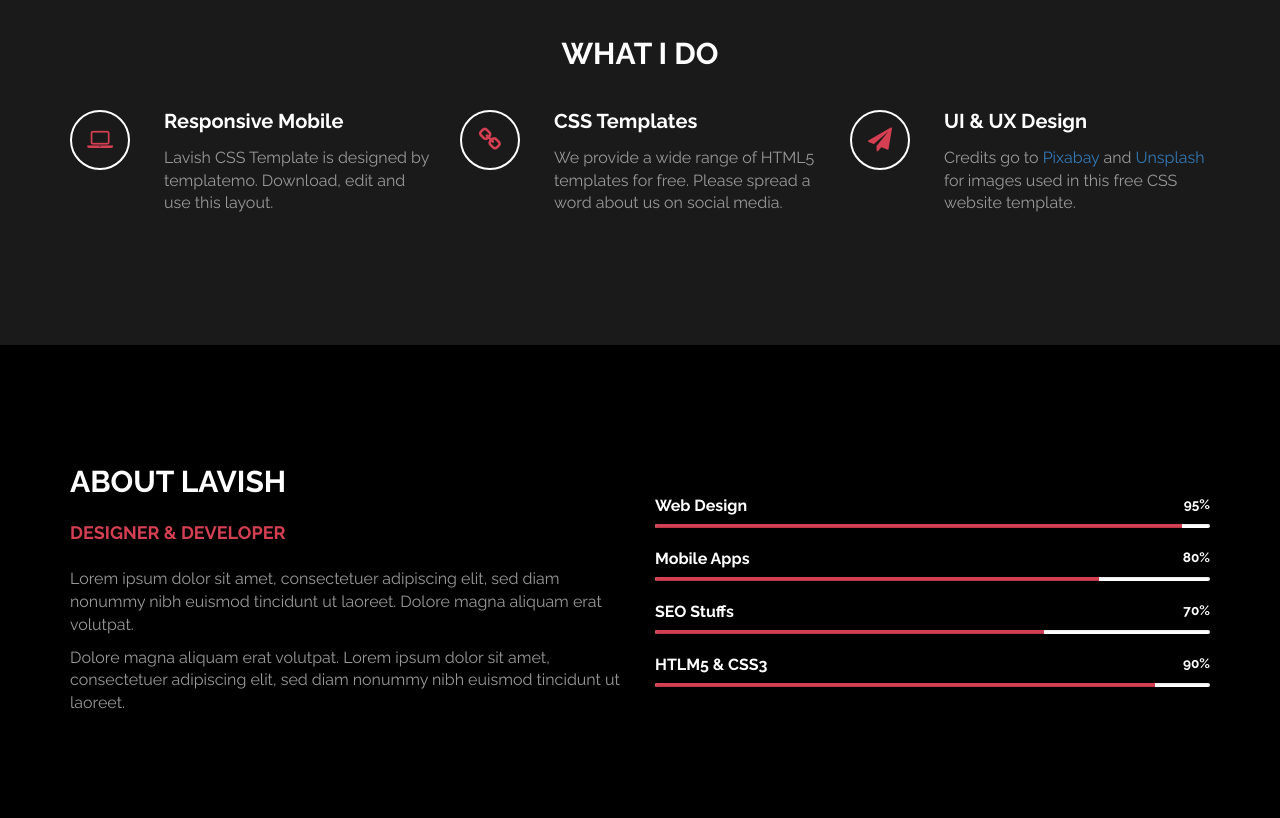
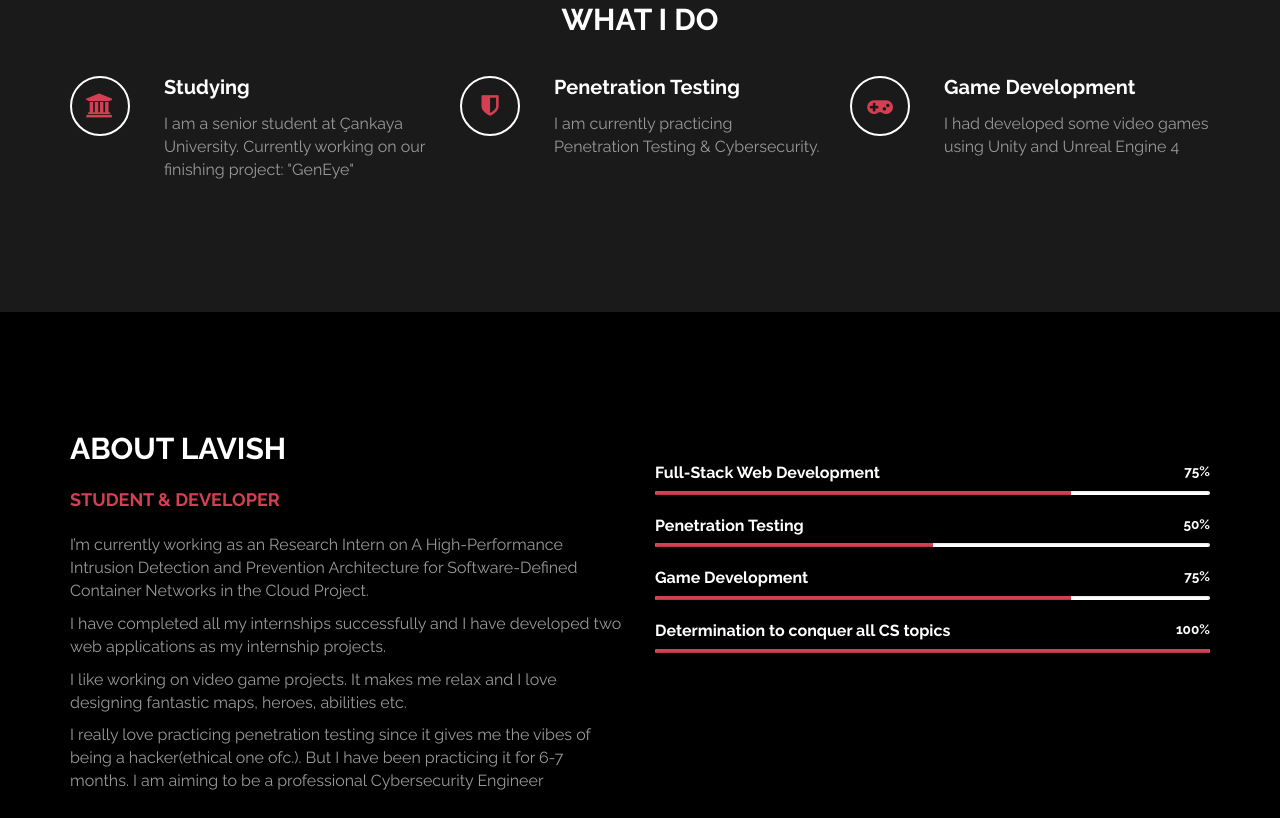
Before and after one commit to batuhan-dilek99/batuhan-dilek99.github.io, a plain HTML site: page index.html in a window 1280 px wide. Shown: the part 782-1600 px from the top of the page. Drawn offline with Linux system fonts and the light colour scheme.

Commit message:
everything done except portfolio

```diff
--- a/css/templatemo-style.css
+++ b/css/templatemo-style.css
@@ -171,8 +171,9 @@ h1,h2,h3,h4,h5
 /* start home */
 #home
 	{
-        background: url('../images/home-bg.jpg');
+        background: url('https://i.gifer.com/bJk.gif');
         background-size: cover;
+        opacity: 1;
         background-repeat: no-repeat;
         padding-top: 120px;
         padding-bottom: 140px;
--- a/index.html
+++ b/index.html
@@ -3,7 +3,7 @@
 	<head>
 		<meta charset="utf-8">
 
-		<title>Lavish - Free Responsive Template</title>
+		<title>Batuhan Dilek Website</title>
 		<meta name="keywords" content="">
 		<meta name="description" content="">
         <meta name="author" content="templatemo">
@@ -40,10 +40,9 @@
 				<div class="row">
 					<div class="col-md-2"></div>
 					<div class="col-md-8 wow fadeIn" data-wow-delay="0.9s">
-						<h3>Simple and Elegant</h3>
-						<h1>Lavish</h1>
-						<h2 class="rotate">DESIGNER &AMP; DEVELOPER, UI &AMP; UX SPECIALIST, PROJECT LEADER</h2>
-						<p>Lorem ipsum dolor sit amet, consectetuer adipiscing elit, sed diam nonummy nibh euismod tincidunt ut laoreet. Dolore magna aliquam erat volutpat.</p>
+						<h1>Batuhan</h1>
+						<h2 class="rotate">Senior CS Student, Penetration Testing &AMP; CTF, Game Development, Machine Learning</h2>
+						<p style="color:white" >I am a Senior Computer Engineer student who loves coding. I am eager to master Cybersecurity. I am currently practicing Penetration Testing. Also, I have developed video games in the past. I want to learn more about other Computer Engineering topics as well.</p>
 						<a href="#work" class="btn btn-default smoothScroll wow fadeInUp" data-wow-delay="1s">Get started</a>
 					</div>
 					<div class="col-md-2"></div>
@@ -65,11 +64,11 @@
 					<div class="col-md-4 col-xs-11 wow fadeInUp" data-wow-delay="0.6s">
 						<div class="media">
 							<div class="media-object media-left">
-								<i class="fa fa-laptop"></i>
+								<i class="fa fa-university"></i>
 							</div>
 							<div class="media-body">
-								<h3 class="media-heading">Responsive Mobile</h3>
-								<p>Lavish CSS Template is designed by templatemo. Download, edit and use this layout.</p>
+								<h3 class="media-heading">Studying</h3>
+								<p>I am a senior student at Çankaya University. Currently working on our finishing project: "GenEye"</p>
 							</div>
 						</div>
 					</div>
@@ -77,11 +76,11 @@
 					<div class="col-md-4 col-xs-11 wow fadeInUp" data-wow-delay="0.6s">
 						<div class="media">
 							<div class="media-object media-left">
-								<i class="fa fa-link"></i>
+								<i class="fa fa-shield"></i>
 							</div>
 							<div class="media-body">
-								<h3 class="media-heading">CSS Templates</h3>
-								<p>We provide a wide range of HTML5 templates for free. Please spread a word about us on social media.</p>
+								<h3 class="media-heading">Penetration Testing</h3>
+								<p>I am currently practicing Penetration Testing & Cybersecurity.</p>
 							</div>
 						</div>
 					</div>
@@ -89,11 +88,11 @@
 					<div class="col-md-4 col-xs-11 wow fadeInUp" data-wow-delay="0.6s">
 						<div class="media">
 							<div class="media-object media-left">
-								<i class="fa fa-paper-plane"></i>
+								<i class="fa fa-gamepad"></i>
 							</div>
 							<div class="media-body">
-								<h3 class="media-heading">UI &AMP; UX Design</h3>
-								<p>Credits go to <a rel="nofollow" href="https://pixabay.com">Pixabay</a> and <a rel="nofollow" href="http://unsplash.com">Unsplash</a> for images used in this free CSS website template.</p>
+								<h3 class="media-heading">Game Development</h3>
+								<p>I had developed some video games using Unity and Unreal Engine 4</p>
 							</div>
 						</div>
 					</div>
@@ -109,26 +108,28 @@
 				<div class="row">
 					<div class="col-md-6 col-xs-11 wow fadeInLeft" data-wow-delay="0.9s">
 						<h2>ABOUT LAVISH</h2>
-						<h4>DESIGNER &AMP; DEVELOPER</h4>
-						<p>Lorem ipsum dolor sit amet, consectetuer adipiscing elit, sed diam nonummy nibh euismod tincidunt ut laoreet. Dolore magna aliquam erat volutpat.</p>
-						<p>Dolore magna aliquam erat volutpat. Lorem ipsum dolor sit amet, consectetuer adipiscing elit, sed diam nonummy nibh euismod tincidunt ut laoreet.</p>
+						<h4>STUDENT &AMP; DEVELOPER</h4>
+						<p>I’m currently working as an Research Intern on A High-Performance Intrusion Detection and Prevention Architecture for Software-Defined Container Networks in the Cloud Project.</p>
+						<p>I have completed all my internships successfully and I have developed two web applications as my internship projects.</p>
+						<p>I like working on video game projects. It makes me relax and I love designing fantastic maps, heroes, abilities etc.</p>
+						<p>I really love practicing penetration testing since it gives me the vibes of being a hacker(ethical one ofc.). But I have been practicing it for 6-7 months. I am aiming to be a professional Cybersecurity Engineer</p>
 					</div>
 					<div class="col-md-6 col-xs-11 wow fadeInRight" data-wow-delay="0.9s">
-						<span class="text-top">Web Design <small>95%</small></span>
+						<span class="text-top">Full-Stack Web Development <small>75%</small></span>
 							<div class="progress">
-								<div class="progress-bar progress-bar-danger" role="progressbar" aria-valuenow="60" aria-valuemin="0" aria-valuemax="100" style="width: 95%;"></div>
+								<div class="progress-bar progress-bar-danger" role="progressbar" aria-valuenow="60" aria-valuemin="0" aria-valuemax="100" style="width: 75%;"></div>
 							</div>
-						<span>Mobile Apps <small>80%</small></span>
+						<span>Penetration Testing <small>50%</small></span>
 							<div class="progress">
-								<div class="progress-bar progress-bar-danger" role="progressbar" aria-valuenow="80" aria-valuemin="0" aria-valuemax="100" style="width: 80%;"></div>
+								<div class="progress-bar progress-bar-danger" role="progressbar" aria-valuenow="80" aria-valuemin="0" aria-valuemax="100" style="width: 50%;"></div>
 							</div>
-						<span>SEO Stuffs <small>70%</small></span>
+						<span>Game Development <small>75%</small></span>
 							<div class="progress">
-								<div class="progress-bar progress-bar-danger" role="progressbar" aria-valuenow="60" aria-valuemin="0" aria-valuemax="100" style="width: 70%;"></div>
+								<div class="progress-bar progress-bar-danger" role="progressbar" aria-valuenow="60" aria-valuemin="0" aria-valuemax="100" style="width: 75%;"></div>
 							</div>
-						<span>HTLM5 &AMP; CSS3 <small>90%</small></span>
+						<span>Determination to conquer all CS topics <small>100%</small></span>
 							<div class="progress">
-								<div class="progress-bar progress-bar-danger" role="progressbar" aria-valuenow="60" aria-valuemin="0" aria-valuemax="100" style="width: 90%;"></div>
+								<div class="progress-bar progress-bar-danger" role="progressbar" aria-valuenow="60" aria-valuemin="0" aria-valuemax="100" style="width: 100%;"></div>
 							</div>
 					</div>
 				</div>
@@ -200,9 +201,10 @@
 					<div class="col-lg-5 col-lg-offset-1 col-md-6 wow fadeInUp" data-wow-delay="0.6s">
 						<address>
 							<p class="contact-title">CONTACT ME</p>
-							<p><i class="fa fa-phone"></i> 090-080-0760</p>
-							<p><i class="fa fa-envelope-o"></i> info@company.com</p>
-							<p><i class="fa fa-map-marker"></i> 120 Old Walking Street, GL 16060</p>
+							<p><i class="fa fa-phone"></i> +90-539-557-84-99</p>
+							<p><i class="fa fa-envelope-o"></i> batuhandlek@gmail.com</p>
+							<p><i class ="fa fa-github"></i><a href = "https://github.com/batuhan-dilek99">My Github account</a></p>
+							<p><i class = "fa fa-linkedin"></i><a href = "https://linkedin.com/in/batuhan-dilek-05a2a6192">My LinkedIn account</a></p>
 						</address>
 					</div>
 					<div class="col-lg-6 col-md-6 col-xs-10 wow fadeInUp" data-wow-delay="0.6s">
@@ -217,25 +219,12 @@
 				</div>
 			</div>
 		</div>
+
 		<!-- end contact -->
 
 		<!-- start footer -->
 		<footer>
-			<div class="container">
-				<div class="row">
-					<div class="col-md-12 wow fadeIn" data-wow-delay="0.9s">
-						<p>Copyright &copy; 2018 Lavish Personal Profile
 
-                        . Designed by <a rel="nofollow noopener" href="https://templatemo.com">templatemo</a></p>
-						<hr>
-						<ul class="social-icon">
-							<li><a href="#" class="fa fa-facebook"></a></li>
-							<li><a href="#" class="fa fa-twitter"></a></li>
-							<li><a href="#" class="fa fa-instagram"></a></li>
-						</ul>
-					</div>
-				</div>
-			</div>
 		</footer>
 		<!-- end footer -->
 
```
